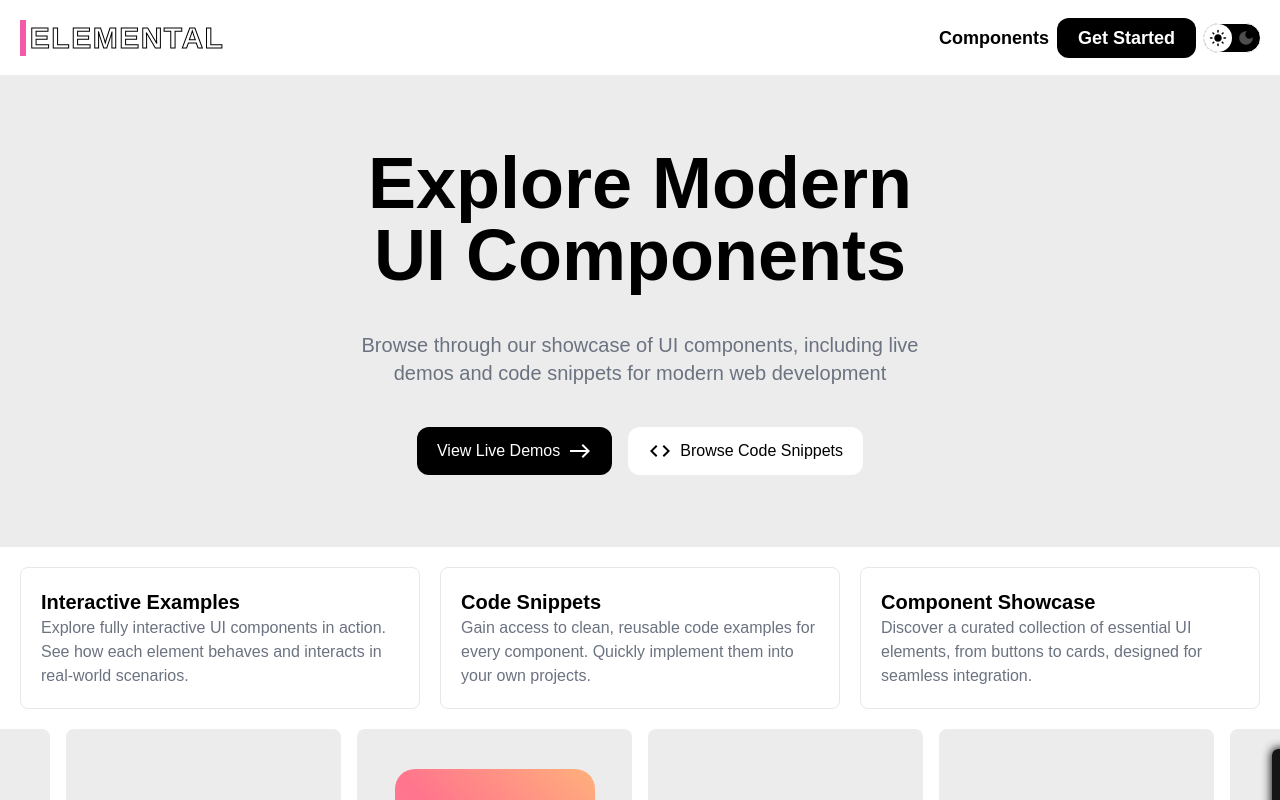
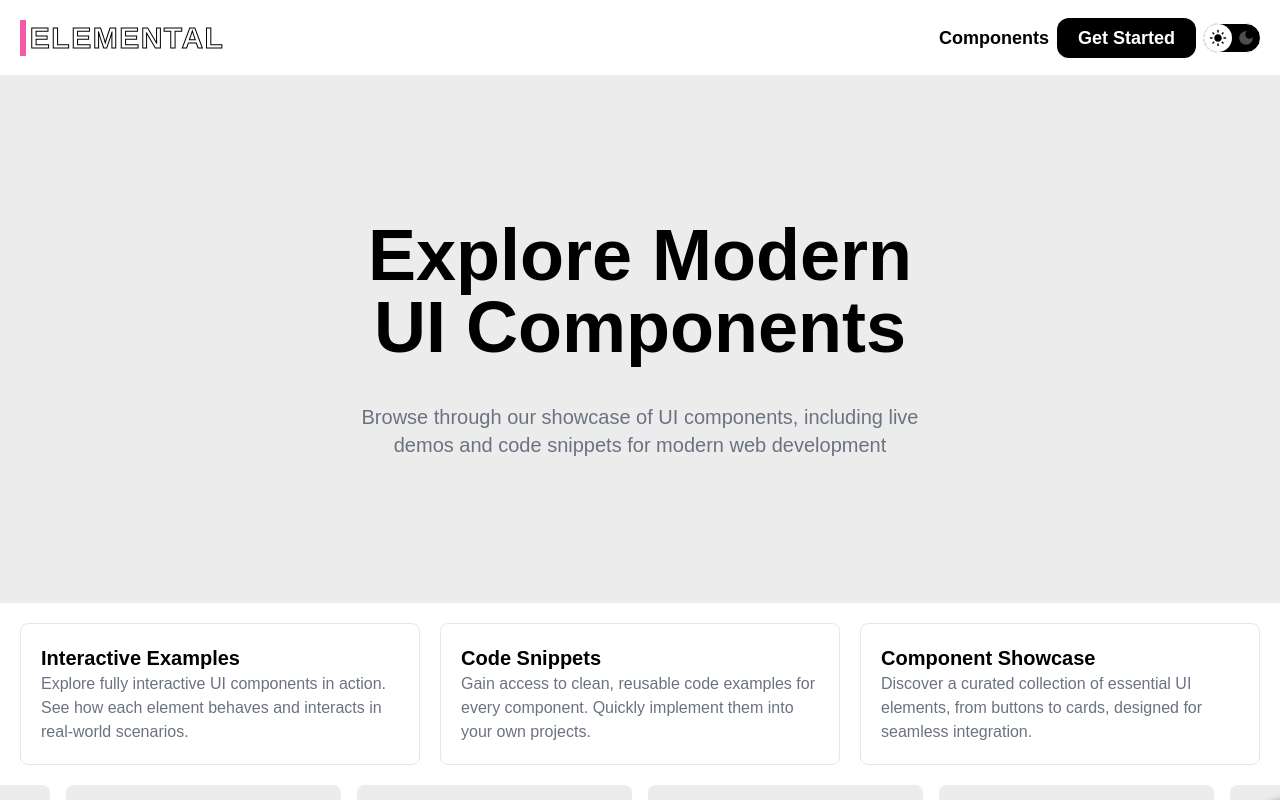
Before and after one commit to kevincas01/Elemental, a Next.js app in the folder elemental/: page / in a window 1280 px wide. Shown: the top 800 px of the page. Built offline with nearby package versions, Linux system fonts and the light colour scheme.

Commit message:
remove buttons from hero:temp

```diff
--- a/elemental/app/Components/Hero/Hero.tsx
+++ b/elemental/app/Components/Hero/Hero.tsx
@@ -1,6 +1,5 @@
 import React from "react";
-import EastIcon from "@mui/icons-material/East";
-import CodeIcon from "@mui/icons-material/Code";
+
 const Hero = () => {
   return (
     <div className="flex flex-col gap-10 w-full text-center max-w-[600px]">
@@ -9,7 +8,7 @@ const Hero = () => {
         Browse through our showcase of UI components, including live demos and
         code snippets for modern web development
       </p>
-      <div className="flex gap-4 items-center justify-center flex-col sm:flex-row w-full">
+      {/* <div className="flex gap-4 items-center justify-center flex-col sm:flex-row w-full">
         <a
           className="rounded-xl flex items-center justify-center bg-darkBg text-darkTextContrast gap-2 hover:bg-[#1a1a1a] text-sm sm:text-base h-10 sm:h-12 px-4 sm:px-5"
           href="https://vercel.com/new?utm_source=create-next-app&utm_medium=appdir-template-tw&utm_campaign=create-next-app"
@@ -25,7 +24,7 @@ const Hero = () => {
           <CodeIcon />
           Browse Code Snippets
         </a>
-      </div>
+      </div> */}
     </div>
   );
 };
--- a/elemental/app/page.tsx
+++ b/elemental/app/page.tsx
@@ -5,7 +5,7 @@ import Hero from "./Components/Hero/Hero";
 export default function Home() {
   return (
     <div className="items-center justify-items-center font-[family-name:var(--font-geist-sans)]">
-      <div className="w-full flex justify-center bg-lightSecondaryBg dark:bg-darkSecondaryBg p-18">
+      <div className="w-full flex justify-center bg-lightSecondaryBg dark:bg-darkSecondaryBg px-24 py-36">
         <Hero />
       </div>
       <div className="grid grid-cols-1 sm:grid-cols-3 p-5 gap-5 dark:bg-darkBg">
```
